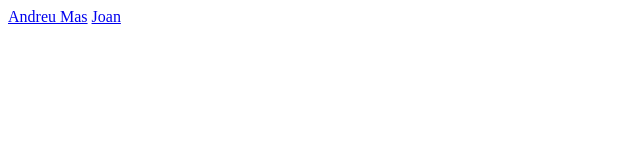
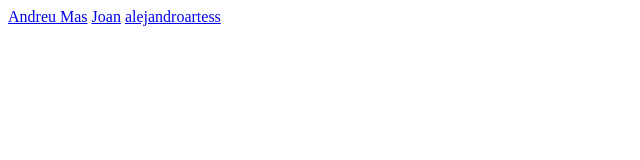
Before and after one commit to alejandroartess/equipofallo, a plain HTML site: page Index.html in a window 1280 px wide. Shown: the whole page, without its empty margins (0-640 px from the left). Drawn offline with Linux system fonts and the light colour scheme.

Commit message:
insta de verdad alex

```diff
--- a/Index.html
+++ b/Index.html
@@ -5,5 +5,5 @@
 
 
 <a href="https://www.instagram.com/joan_banyuls/?hl=es">Joan</a>
-<a href="https://www.instagram.com/alejandroartess/"></a>
+<a href="https://www.instagram.com/alejandroartess/">alejandroartess</a>
 <a href="http://marcosperez.com"></a>
```
